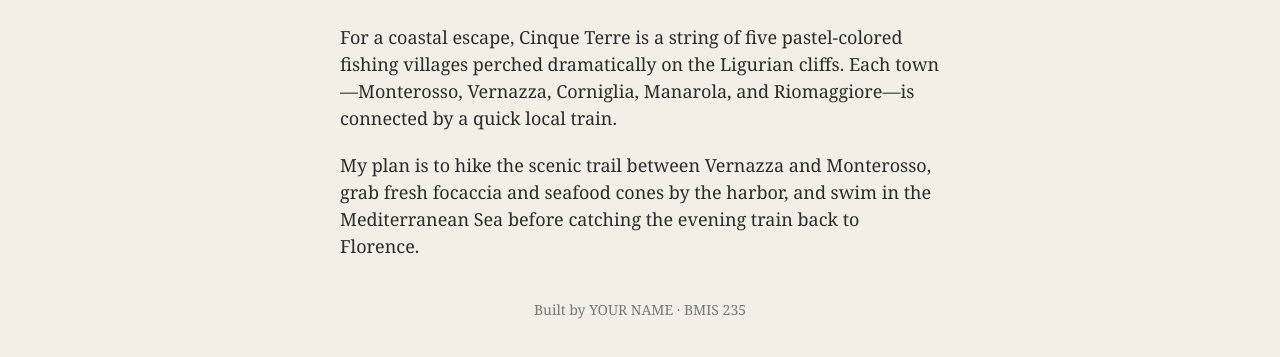
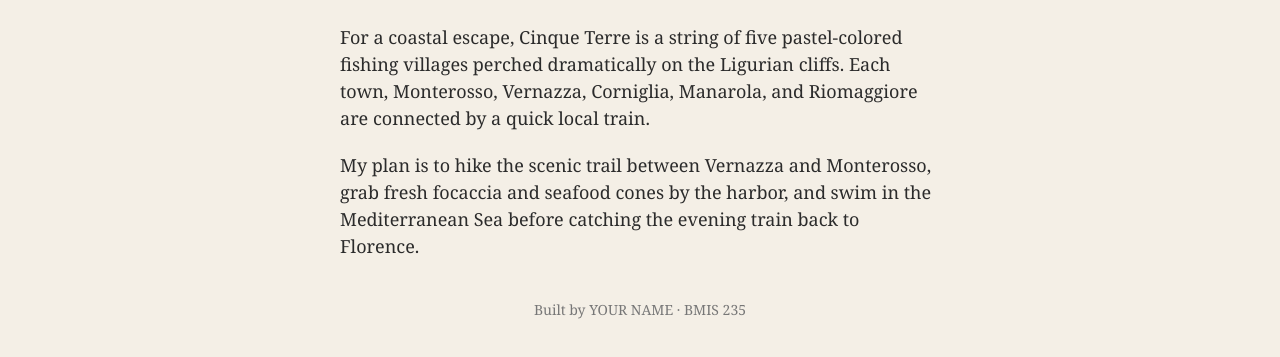
Before and after one commit to arivas07/bmis235-html-3, a plain HTML site: page cinqueterre.html in a window 1280 px wide. Shown: the part 171-528 px from the top of the page. Drawn offline with Linux system fonts and the light colour scheme.

Commit message:
Fixing grammer

```diff
--- a/cinqueterre.html
+++ b/cinqueterre.html
@@ -21,7 +21,7 @@
   </nav>
 
   <h1>Trip 3: Cinque Terre</h1>
-  <p>For a coastal escape, Cinque Terre is a string of five pastel-colored fishing villages perched dramatically on the Ligurian cliffs. Each town—Monterosso, Vernazza, Corniglia, Manarola, and Riomaggiore—is connected by a quick local train.</p>
+  <p>For a coastal escape, Cinque Terre is a string of five pastel-colored fishing villages perched dramatically on the Ligurian cliffs. Each town, Monterosso, Vernazza, Corniglia, Manarola, and Riomaggiore are connected by a quick local train.</p>
   <p>My plan is to hike the scenic trail between Vernazza and Monterosso, grab fresh focaccia and seafood cones by the harbor, and swim in the Mediterranean Sea before catching the evening train back to Florence.</p>
 
   <footer>Built by YOUR NAME &middot; BMIS 235</footer>
```
